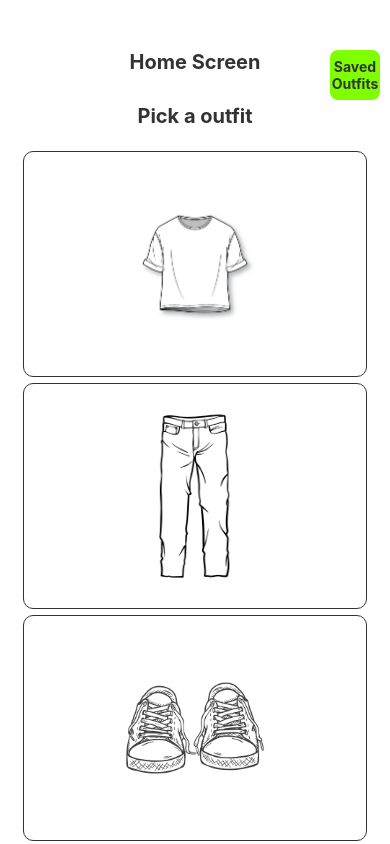
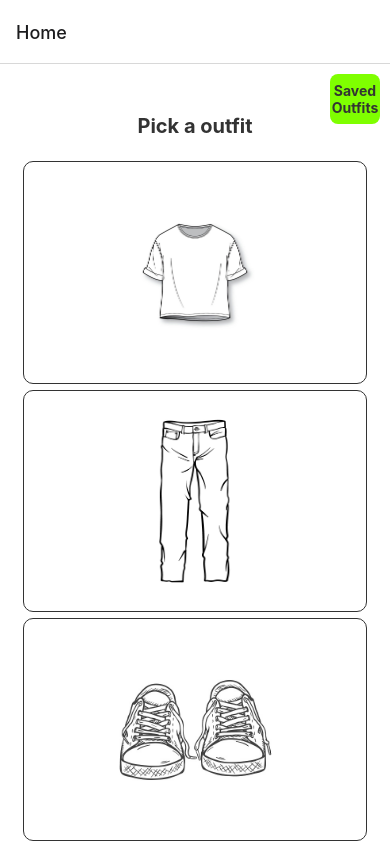
Before and after one commit to Reem-Nosbaum/Outfit_App, a React Native app: screen /Home in a window 390 px wide. Built offline with nearby package versions, Linux system fonts and the light colour scheme.

Commit message:
:art: Improve structure / format of the code.

```diff
--- a/App.js
+++ b/App.js
@@ -1,10 +1,19 @@
-import { StatusBar } from 'expo-status-bar';
-import { View } from 'react-native';
+import {createStackNavigator} from '@react-navigation/stack';
+import {NavigationContainer} from '@react-navigation/native';
 import Home from './screens/home';
+import SavedSets from './screens/savedSets'
+
+
+const Stack = createStackNavigator();
 
 
 export default function App() {
   return (
-    <Home/>
-  );
+    <NavigationContainer>
+    <Stack.Navigator>
+      <Stack.Screen name='Home' component={Home}/>
+      <Stack.Screen name='SavedSets' component={SavedSets}/>
+    </Stack.Navigator>
+    </NavigationContainer>
+    );
 }
--- a/package.json
+++ b/package.json
@@ -14,7 +14,9 @@
     "expo": "~48.0.15",
     "expo-status-bar": "~1.4.4",
     "react": "18.2.0",
-    "react-native": "0.71.8"
+    "react-native": "0.71.8",
+    "react-native-safe-area-context": "4.5.0",
+    "react-native-screens": "~3.20.0"
   },
   "devDependencies": {
     "@babel/core": "^7.20.0"
--- a/screens/home.js
+++ b/screens/home.js
@@ -3,12 +3,16 @@ import { StyleSheet, View, Text,TouchableOpacity, Image, Alert} from 'react-nati
 import { globalStyles } from '../styles/global';
 
 
-export default function Home() {
+export default function Home({ navigation }) {
+
+  const pressHandler = () => {
+    navigation.navigate('SavedSets');
+  }
+
   return (
     <View style={globalStyles.container}>
-    <Text style={globalStyles.titleText}>Home Screen</Text>
     <Text style={globalStyles.titleText}>Pick a outfit</Text>
-    <CustomButton title="Saved Outfits" onPress={handlePress} />
+    <CustomButton title="Saved Outfits" onPress={pressHandler} />
     <View style={styles.imageStyle}>
       <Image source={require('../assets/shirt.png')} style={styles.imageShirt} />
     </View>
@@ -30,23 +34,23 @@ const CustomButton = ({ title, onPress }) => {
   );
 };
 
-const handlePress = () => {
-  Alert.alert('Button Pressed')}
-
 
 const styles = StyleSheet.create({
   imageShirt: {
     width: 160,
     height: 200,
+    flex: 1,
   },
   imagePants: {
     width: 220,
     height: 200,
+    flex: 1,
 
   },
   imageShoes: {
-    width: 150,
-    height: 150,
+    width: 165,
+    height: 130,
+    // flex: 1,
   },
 
   imageStyle: {
@@ -65,12 +69,13 @@ const styles = StyleSheet.create({
   button: {
     position: 'absolute',
     right: 10,
-    top: 50,
+    top: 10,
     width: 50,
     height: 50,
     backgroundColor: '#7FFF00',
     borderRadius: 8,
     justifyContent: 'center',
+    alignItems: 'center',
 
   },
   buttonText: {
--- a/styles/global.js
+++ b/styles/global.js
@@ -15,5 +15,6 @@ export const globalStyles = StyleSheet.create({
   container: {
     flex: 1,
     padding: 20,
+    backgroundColor: 'white'
   },
 });
```
Also changed, not shown: 1 other file (tests, documents, lock files or other folders).
